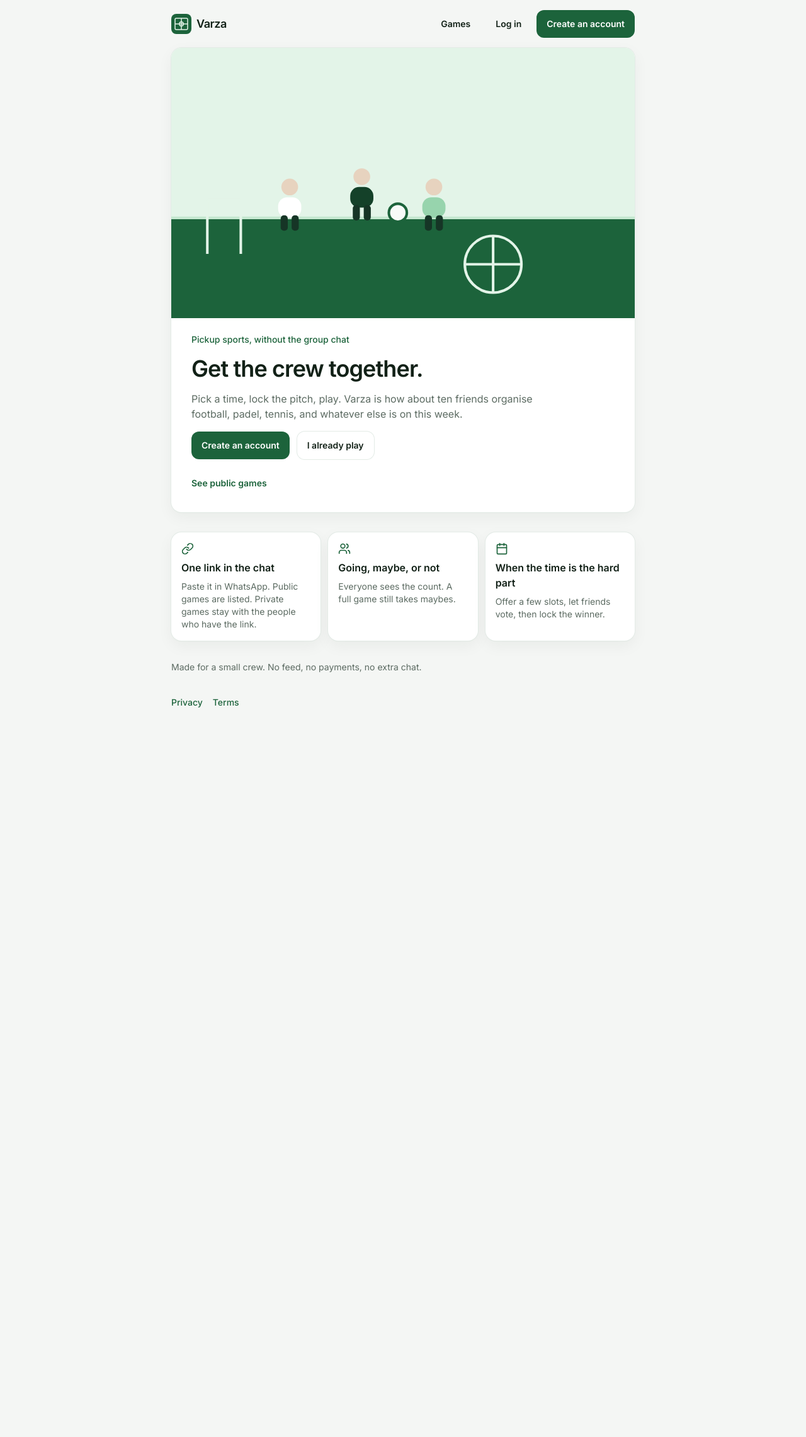
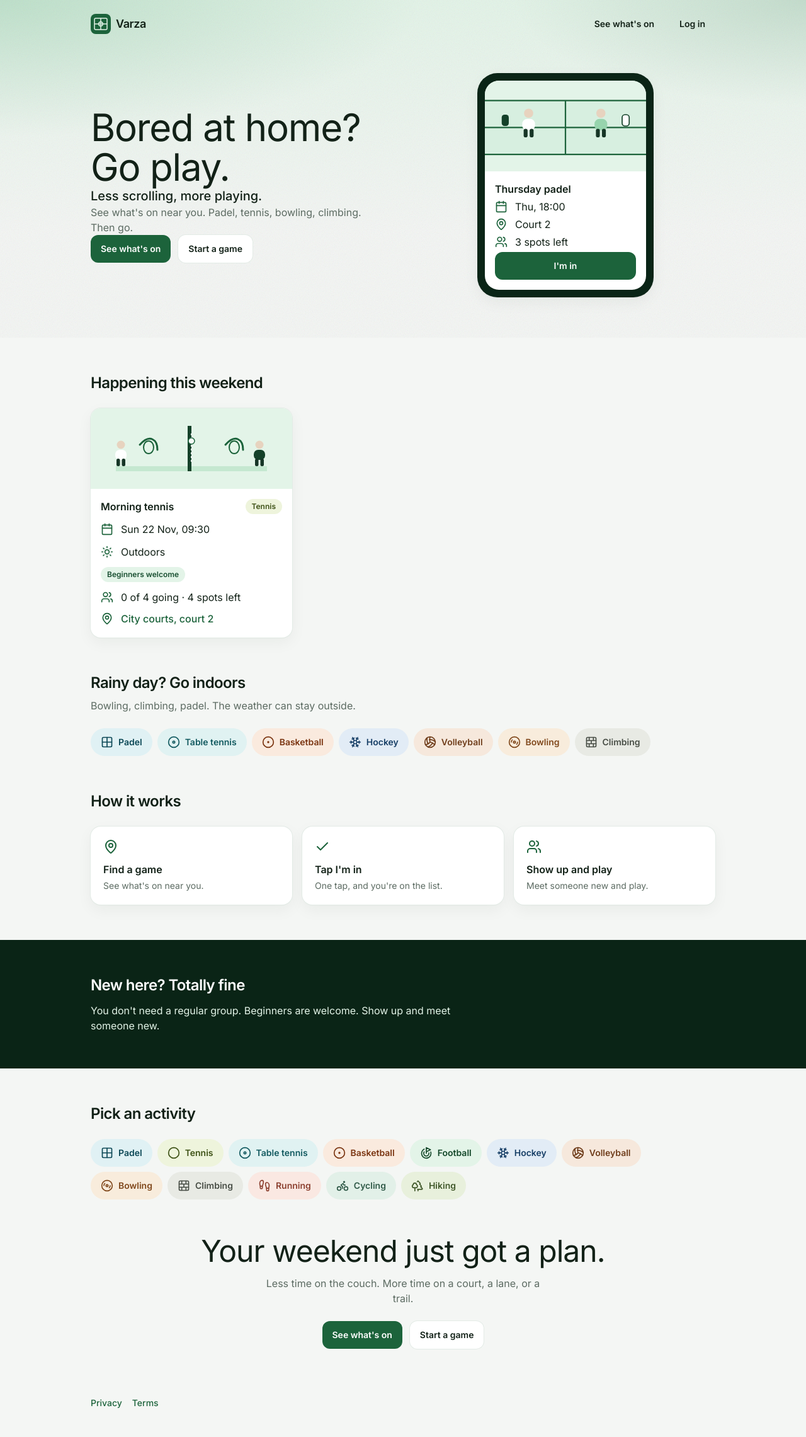
Before and after one commit to krists-v/meetup, a Laravel app: page / in a window 1280 px wide. Shown: the whole page at 63% size. Before the commit the page ends 1123 px from the top, so only its background shows below. Run offline with Laravel 12, Linux system fonts and the light colour scheme; data comes from the database, SQL or seed files in the repository; style sheets or scripts are compiled from the project's sources; some libraries are stand-ins or nearby versions.

Commit message:
Replace the homepage with a weekend pitch.
Show up to six public games this weekend, indoor and activity links, and the new share description.

Co-authored-by: Krists <krists-v@users.noreply.github.com>

```diff
--- a/app/Http/Controllers/EventController.php
+++ b/app/Http/Controllers/EventController.php
@@ -20,6 +20,25 @@ use Illuminate\View\View;
 
 class EventController extends Controller
 {
+    public function home(): View|RedirectResponse
+    {
+        if (auth()->check()) {
+            return redirect()->route('dashboard');
+        }
+
+        $weekendGames = (new GameFilters(null, 'weekend', null, null, null, null))
+            ->apply(Event::query())
+            ->with('creator')
+            ->withCount(['goingParticipants', 'timeOptions'])
+            ->orderBy('event_date')
+            ->limit(6)
+            ->get();
+
+        return view('welcome', [
+            'weekendGames' => $weekendGames,
+        ]);
+    }
+
     public function dashboard(Request $request): View
     {
         $user = $request->user();
--- a/app/Support/LinkPreview.php
+++ b/app/Support/LinkPreview.php
@@ -17,7 +17,7 @@ class LinkPreview
     {
         return new self(
             title: $title ?: 'Varza',
-            description: $description ?: 'Get the crew together. Pick a time, lock the pitch, play.',
+            description: $description ?: 'Bored at home? See what\'s on near you and go play.',
             image: self::image('default'),
             url: $url ?: url()->current(),
         );
--- a/resources/css/app.css
+++ b/resources/css/app.css
@@ -207,6 +207,18 @@
     to { transform: scale(1); }
 }
 
+@keyframes motion-hero-in {
+    from {
+        opacity: 0;
+        transform: translateY(8px);
+    }
+
+    to {
+        opacity: 1;
+        transform: none;
+    }
+}
+
 @keyframes motion-skeleton {
     0%, 100% { opacity: 1; }
     50% { opacity: 0.45; }
@@ -231,6 +243,19 @@
 
     .motion-view {
         view-transition-name: varza;
+    }
+
+    .motion-hero > *,
+    .motion-hero-phone {
+        animation: motion-hero-in 280ms ease-out both;
+    }
+
+    .motion-hero > *:nth-child(2) { animation-delay: 40ms; }
+    .motion-hero > *:nth-child(3) { animation-delay: 80ms; }
+    .motion-hero > *:nth-child(4) { animation-delay: 120ms; }
+
+    .motion-hero-phone {
+        animation-delay: 120ms;
     }
 }
 
--- a/resources/views/partials/meta.blade.php
+++ b/resources/views/partials/meta.blade.php
@@ -1,6 +1,6 @@
 @php
     $previewTitle = $title ?? 'Varza';
-    $previewDescription = $description ?? 'Get the crew together. Pick a time, lock the pitch, play.';
+    $previewDescription = $description ?? \App\Support\LinkPreview::page()->description;
     $previewImage = $image ?? \App\Support\LinkPreview::image('default');
     $previewUrl = $url ?? url()->current();
 @endphp
--- a/resources/views/welcome.blade.php
+++ b/resources/views/welcome.blade.php
@@ -3,60 +3,140 @@
     <head>
         @include('partials.meta', [
             'title' => 'Varza',
-            'description' => 'Get the crew together. Pick a time, lock the pitch, play.',
+            'description' => "Bored at home? See what's on near you and go play.",
             'url' => url('/'),
         ])
         @vite(['resources/css/app.css', 'resources/js/app.js'])
     </head>
     <body class="bg-canvas font-sans text-ink antialiased">
-        <div class="min-h-screen">
-            <header class="mx-auto flex w-full max-w-3xl items-center justify-between px-4 py-4">
+        <section class="bg-pitch-mesh bg-grain">
+            <header class="relative z-10 mx-auto flex w-full max-w-5xl items-center justify-between px-4 py-4">
                 <x-ui.wordmark href="/" />
                 <div class="flex items-center gap-2">
-                    <x-ui.button variant="ghost" :href="route('games.index')">Games</x-ui.button>
+                    <div class="hidden sm:block">
+                        <x-ui.button variant="ghost" :href="route('games.index')">See what's on</x-ui.button>
+                    </div>
                     <x-ui.button variant="ghost" :href="route('login')">Log in</x-ui.button>
-                    <div class="hidden sm:block">
-                        <x-ui.button :href="route('register')">Create an account</x-ui.button>
-                    </div>
                 </div>
             </header>
 
-            <main class="mx-auto w-full max-w-3xl px-4 pb-16">
-                <section class="overflow-hidden rounded-card bg-white shadow-card ring-1 ring-line">
-                    <x-illustrations.hero />
-                    <div class="space-y-4 px-5 py-6 sm:px-8">
-                        <p class="text-sm font-medium text-pitch-700">Pickup sports, without the group chat</p>
-                        <h1 class="text-3xl font-semibold tracking-tight sm:text-4xl">Get the crew together.</h1>
-                        <p class="max-w-xl text-base text-ink-muted">Pick a time, lock the pitch, play. Varza is how about ten friends organise football, padel, tennis, and whatever else is on this week.</p>
-                        <div class="flex flex-col gap-3 sm:flex-row">
-                            <x-ui.button :href="route('register')">Create an account</x-ui.button>
-                            <x-ui.button variant="secondary" :href="route('login')">I already play</x-ui.button>
+            <div class="relative z-10 mx-auto grid w-full max-w-5xl items-center gap-10 px-4 pb-16 pt-6 lg:grid-cols-2 lg:pt-10">
+                <div class="motion-hero">
+                    <h1 class="text-5xl sm:text-6xl">Bored at home? Go play.</h1>
+                    <p class="text-xl font-medium text-ink">Less scrolling, more playing.</p>
+                    <p class="max-w-md text-base text-ink-muted">See what's on near you. Padel, tennis, bowling, climbing. Then go.</p>
+                    <div class="flex flex-col gap-3 sm:flex-row">
+                        <x-ui.button :href="route('games.index')">See what's on</x-ui.button>
+                        <x-ui.button variant="secondary" :href="route('register')">Start a game</x-ui.button>
+                    </div>
+                </div>
+
+                <div class="motion-hero-phone mx-auto w-full max-w-[280px]" aria-hidden="true">
+                    <div class="rounded-[2rem] bg-pitch-950 p-3 shadow-card">
+                        <div class="overflow-hidden rounded-[1.4rem] bg-white">
+                            <x-illustrations.sport sport="padel" class="h-36" />
+                            <div class="space-y-1 px-4 py-4">
+                                <p class="font-semibold text-ink">Thursday padel</p>
+                                <x-ui.info-row variant="date">Thu, 18:00</x-ui.info-row>
+                                <x-ui.info-row variant="place">Court 2</x-ui.info-row>
+                                <x-ui.info-row variant="spots">3 spots left</x-ui.info-row>
+                                <span class="mt-3 inline-flex min-h-11 w-full items-center justify-center rounded-control bg-pitch-700 text-sm font-semibold text-white">I'm in</span>
+                            </div>
                         </div>
-                        <a href="{{ route('games.index') }}" class="inline-flex min-h-11 items-center text-sm font-semibold text-pitch-700 hover:text-pitch-800">See public games</a>
                     </div>
-                </section>
+                </div>
+            </div>
+        </section>
 
-                <section class="mt-8 grid gap-3 sm:grid-cols-3">
-                    <x-ui.card class="space-y-2 p-4">
-                        <x-ui.icon name="link" class="text-pitch-700" />
-                        <h2 class="text-base font-semibold">One link in the chat</h2>
-                        <p class="text-sm text-ink-muted">Paste it in WhatsApp. Public games are listed. Private games stay with the people who have the link.</p>
-                    </x-ui.card>
-                    <x-ui.card class="space-y-2 p-4">
-                        <x-ui.icon name="users" class="text-pitch-700" />
-                        <h2 class="text-base font-semibold">Going, maybe, or not</h2>
-                        <p class="text-sm text-ink-muted">Everyone sees the count. A full game still takes maybes.</p>
-                    </x-ui.card>
-                    <x-ui.card class="space-y-2 p-4">
-                        <x-ui.icon name="calendar" class="text-pitch-700" />
-                        <h2 class="text-base font-semibold">When the time is the hard part</h2>
-                        <p class="text-sm text-ink-muted">Offer a few slots, let friends vote, then lock the winner.</p>
-                    </x-ui.card>
-                </section>
+        <main>
+            <section class="mx-auto w-full max-w-5xl px-4 py-14">
+                <h2 class="text-2xl font-semibold tracking-tight">Happening this weekend</h2>
+                @if ($weekendGames->isEmpty())
+                    <x-ui.empty-state
+                        class="mt-6"
+                        title="Nothing on this weekend."
+                        description="See what's on another day, or start a game."
+                    >
+                        <x-slot:action>
+                            <x-ui.button :href="route('games.index')">See what's on</x-ui.button>
+                        </x-slot:action>
+                    </x-ui.empty-state>
+                @else
+                    <div class="mt-6 grid gap-4 sm:grid-cols-2 lg:grid-cols-3">
+                        @foreach ($weekendGames as $event)
+                            <x-ui.game-card :event="$event" />
+                        @endforeach
+                    </div>
+                @endif
+            </section>
 
-                <p class="mt-8 text-sm text-ink-muted">Made for a small crew. No feed, no payments, no extra chat.</p>
-                <x-ui.footer class="mt-6" />
-            </main>
-        </div>
+            <section class="mx-auto w-full max-w-5xl px-4 pb-14">
+                <h2 class="text-2xl font-semibold tracking-tight">Rainy day? Go indoors</h2>
+                <p class="mt-2 max-w-xl text-ink-muted">Bowling, climbing, padel. The weather can stay outside.</p>
+                <div class="mt-6 flex flex-wrap gap-2">
+                    @foreach (App\Models\Event::ACTIVITIES as $slug => $activity)
+                        @if (($activity['setting'] ?? null) === 'indoor')
+                            <a href="{{ route('games.index', ['setting' => 'indoor', 'sport' => $slug]) }}" class="inline-flex min-h-11 items-center gap-2 rounded-full px-4 py-2 text-sm font-semibold {{ App\Models\Event::accentClasses($slug) }} focus-visible:outline-none focus-visible:ring-2 focus-visible:ring-pitch-600 focus-visible:ring-offset-2">
+                                <x-ui.icon :name="App\Models\Event::activityIcon($slug)" class="h-4 w-4" />
+                                {{ $activity['label'] }}
+                            </a>
+                        @endif
+                    @endforeach
+                </div>
+            </section>
+
+            <section class="mx-auto w-full max-w-5xl px-4 pb-14">
+                <h2 class="text-2xl font-semibold tracking-tight">How it works</h2>
+                <ol class="mt-6 grid gap-4 sm:grid-cols-3">
+                    <li class="rounded-card bg-white p-5 shadow-card ring-1 ring-line">
+                        <x-ui.icon name="map-pin" class="h-6 w-6 text-pitch-700" />
+                        <h3 class="mt-3 font-semibold">Find a game</h3>
+                        <p class="mt-1 text-sm text-ink-muted">See what's on near you.</p>
+                    </li>
+                    <li class="rounded-card bg-white p-5 shadow-card ring-1 ring-line">
+                        <x-ui.icon name="check" class="h-6 w-6 text-pitch-700" />
+                        <h3 class="mt-3 font-semibold">Tap I'm in</h3>
+                        <p class="mt-1 text-sm text-ink-muted">One tap, and you're on the list.</p>
+                    </li>
+                    <li class="rounded-card bg-white p-5 shadow-card ring-1 ring-line">
+                        <x-ui.icon name="users" class="h-6 w-6 text-pitch-700" />
+                        <h3 class="mt-3 font-semibold">Show up and play</h3>
+                        <p class="mt-1 text-sm text-ink-muted">Meet someone new and play.</p>
+                    </li>
+                </ol>
+            </section>
+
+            <section class="bg-pitch-band">
+                <div class="mx-auto w-full max-w-5xl px-4 py-14">
+                    <h2 class="text-2xl font-semibold tracking-tight">New here? Totally fine</h2>
+                    <p class="mt-3 max-w-xl text-pitch-100">You don't need a regular group. Beginners are welcome. Show up and meet someone new.</p>
+                </div>
+            </section>
+
+            <section class="mx-auto w-full max-w-5xl px-4 py-14">
+                <h2 class="text-2xl font-semibold tracking-tight">Pick an activity</h2>
+                <div class="mt-6 flex flex-wrap gap-2">
+                    @foreach (App\Models\Event::SPORTS as $slug => $label)
+                        @if ($slug !== 'other')
+                            <a href="{{ route('games.index', ['sport' => $slug]) }}" class="inline-flex min-h-11 items-center gap-2 rounded-full px-4 py-2 text-sm font-semibold {{ App\Models\Event::accentClasses($slug) }} focus-visible:outline-none focus-visible:ring-2 focus-visible:ring-pitch-600 focus-visible:ring-offset-2">
+                                <x-ui.icon :name="App\Models\Event::activityIcon($slug)" class="h-4 w-4" />
+                                {{ $label }}
+                            </a>
+                        @endif
+                    @endforeach
+                </div>
+            </section>
+
+            <section class="mx-auto w-full max-w-5xl px-4 pb-16 text-center">
+                <h2 class="text-5xl">Your weekend just got a plan.</h2>
+                <p class="mx-auto mt-3 max-w-md text-ink-muted">Less time on the couch. More time on a court, a lane, or a trail.</p>
+                <div class="mt-6 flex flex-col items-center justify-center gap-3 sm:flex-row">
+                    <x-ui.button :href="route('games.index')">See what's on</x-ui.button>
+                    <x-ui.button variant="secondary" :href="route('register')">Start a game</x-ui.button>
+                </div>
+            </section>
+        </main>
+
+        <x-ui.footer class="mx-auto w-full max-w-5xl px-4 pb-8" />
     </body>
 </html>
--- a/routes/web.php
+++ b/routes/web.php
@@ -6,11 +6,7 @@ use App\Http\Controllers\EventController;
 use App\Http\Controllers\ProfileController;
 use Illuminate\Support\Facades\Route;
 
-Route::get('/', function () {
-    return auth()->check()
-        ? redirect()->route('dashboard')
-        : view('welcome');
-});
+Route::get('/', [EventController::class, 'home'])->name('home');
 
 Route::view('/privacy', 'legal.privacy')->name('privacy');
 Route::view('/terms', 'legal.terms')->name('terms');
```
Also changed, not shown: tests/Feature/BrandTest.php (+2 -2 lines), tests/Feature/ExampleTest.php (+3 -1 lines), tests/Feature/HomeTest.php (added, +141 -0 lines), tests/Feature/LinkPreviewTest.php (+1 -1 lines), tests/Feature/PublicGamesTest.php (+1 -1 lines).
